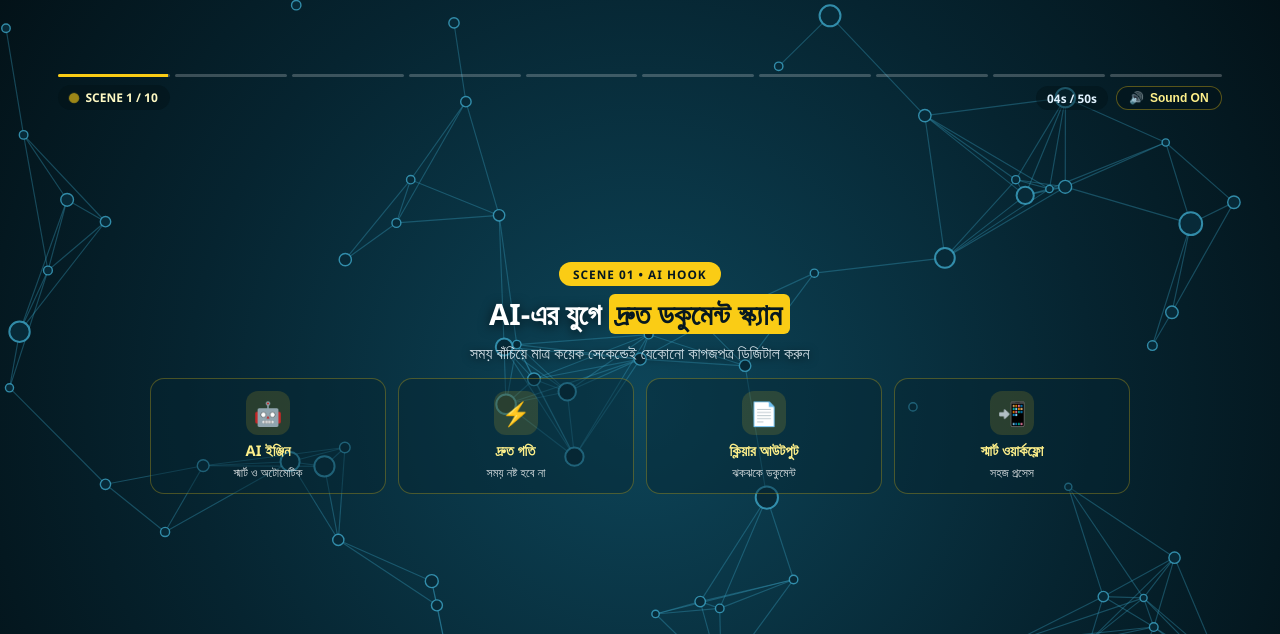
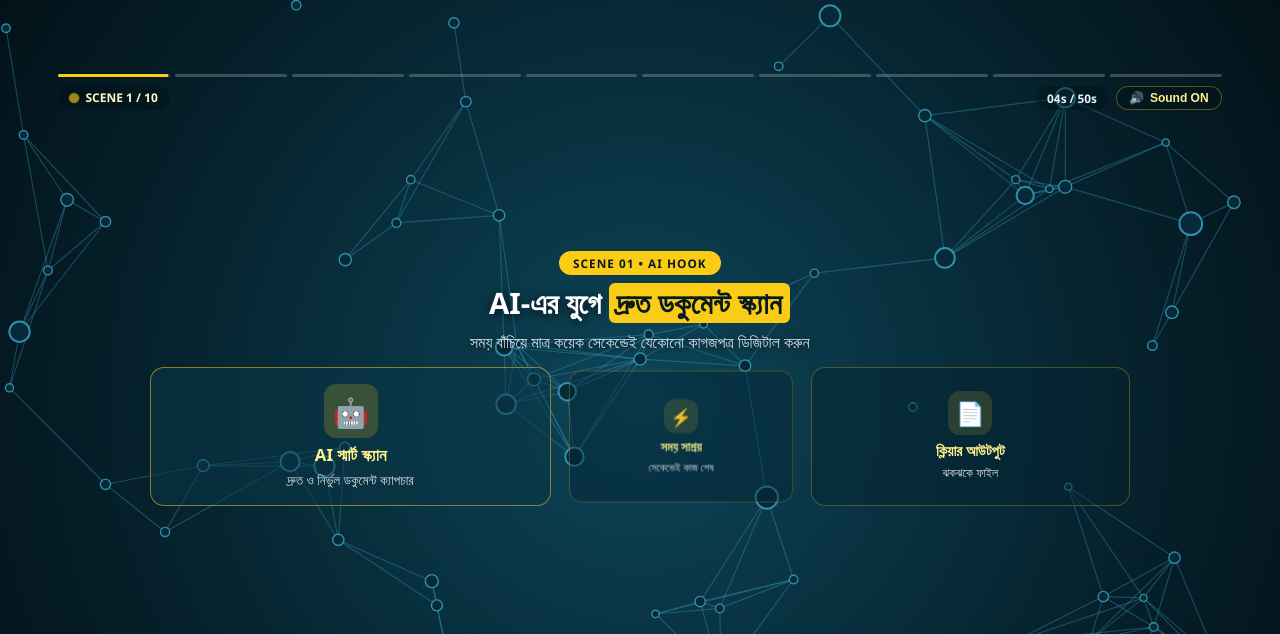
Before and after one commit to surveyor-saroar/Background, a plain HTML site: page index.html in a window 1280 px wide. Shown: the top 634 px of the page. Drawn offline with Linux system fonts and the light colour scheme.

Commit message:
Update index.html

```diff
--- a/index.html
+++ b/index.html
@@ -3,7 +3,7 @@
 <head>
     <meta charset="UTF-8">
     <meta name="viewport" content="width=device-width, initial-scale=1.0">
-    <title>AI ডকুমেন্ট স্ক্যানিং - Highlight & Typing Accent Stage</title>
+    <title>AI ডকুমেন্ট স্ক্যানিং - Asymmetric Cards & Shrink-Slide Stage</title>
     <style>
         * {
             margin: 0;
@@ -167,7 +167,7 @@
             text-align: center;
         }
 
-        /* ট্রানজিশন টাইপ: ক্রসফেড/ডিজলভ + পজিশন শিফট + স্কেল জুম + ফোকাস শিফট */
+        /* Shrink-and-Slide Exit + Incoming Entrance */
         .scene-layer {
             position: absolute;
             inset: 0;
@@ -179,12 +179,12 @@
             pointer-events: none;
 
             opacity: 0;
-            filter: blur(14px);
-            transform: translate3d(38px, 22px, 0) scale(0.91);
+            filter: blur(10px);
+            transform: translate3d(140px, 12px, 0) scale(0.84);
             transition:
-                opacity 0.62s cubic-bezier(0.22, 1, 0.36, 1),
-                filter 0.62s cubic-bezier(0.22, 1, 0.36, 1),
-                transform 0.62s cubic-bezier(0.22, 1, 0.36, 1);
+                opacity 0.55s cubic-bezier(0.22, 1, 0.36, 1),
+                filter 0.55s cubic-bezier(0.22, 1, 0.36, 1),
+                transform 0.58s cubic-bezier(0.22, 1, 0.36, 1);
             will-change: opacity, filter, transform;
         }
 
@@ -195,10 +195,11 @@
             pointer-events: auto;
         }
 
+        /* কার্ড ও লেখা ছোট হয়ে সাইডে সরে যাওয়ার বিদায়ী অবস্থা */
         .scene-layer.exiting {
             opacity: 0;
-            filter: blur(16px);
-            transform: translate3d(-38px, -18px, 0) scale(1.06);
+            filter: blur(8px);
+            transform: translate3d(-170px, -8px, 0) scale(0.66);
         }
 
         .scene-inner {
@@ -220,9 +221,9 @@
             padding: 4px 14px;
             border-radius: 99px;
             opacity: 0;
-            filter: blur(8px);
-            transform: translate3d(-16px, 10px, 0) scale(0.88);
-            transition: all 0.52s cubic-bezier(0.22, 1, 0.36, 1) 0.08s;
+            filter: blur(6px);
+            transform: translate3d(40px, 8px, 0) scale(0.85);
+            transition: all 0.48s cubic-bezier(0.22, 1, 0.36, 1) 0.08s;
         }
 
         .scene-layer.active .scene-badge {
@@ -231,7 +232,14 @@
             transform: translate3d(0, 0, 0) scale(1);
         }
 
-        /* টাইটেল ও Highlight Accent (মূল শব্দের নিচে/পেছনে হলুদ হাইলাইট বার) */
+        .scene-layer.exiting .scene-badge {
+            opacity: 0;
+            filter: blur(6px);
+            transform: translate3d(-90px, 0, 0) scale(0.68);
+            transition: all 0.45s cubic-bezier(0.22, 1, 0.36, 1);
+        }
+
+        /* টাইটেল ও Highlight Accent */
         .scene-heading {
             font-size: clamp(1.25rem, 2.3vw, 1.9rem);
             font-weight: 700;
@@ -239,15 +247,22 @@
             text-shadow: 0 2px 12px rgba(0, 0, 0, 0.75);
             line-height: 1.3;
             opacity: 0;
-            filter: blur(10px);
-            transform: translate3d(18px, 12px, 0) scale(0.94);
-            transition: all 0.55s cubic-bezier(0.22, 1, 0.36, 1) 0.14s;
+            filter: blur(8px);
+            transform: translate3d(55px, 10px, 0) scale(0.9);
+            transition: all 0.5s cubic-bezier(0.22, 1, 0.36, 1) 0.14s;
         }
 
         .scene-layer.active .scene-heading {
             opacity: 1;
             filter: blur(0px);
             transform: translate3d(0, 0, 0) scale(1);
+        }
+
+        .scene-layer.exiting .scene-heading {
+            opacity: 0;
+            filter: blur(8px);
+            transform: translate3d(-110px, 0, 0) scale(0.68);
+            transition: all 0.46s cubic-bezier(0.22, 1, 0.36, 1);
         }
 
         .accent-highlight {
@@ -284,9 +299,9 @@
             text-shadow: 0 2px 8px rgba(0, 0, 0, 0.75);
             max-width: 740px;
             opacity: 0;
-            filter: blur(8px);
-            transform: translate3d(0, 14px, 0) scale(0.95);
-            transition: all 0.55s cubic-bezier(0.22, 1, 0.36, 1) 0.18s;
+            filter: blur(6px);
+            transform: translate3d(45px, 10px, 0) scale(0.92);
+            transition: all 0.5s cubic-bezier(0.22, 1, 0.36, 1) 0.18s;
         }
 
         .scene-layer.active .scene-subtext {
@@ -295,42 +310,110 @@
             transform: translate3d(0, 0, 0) scale(1);
         }
 
-        /* কার্ড গ্রিড ও ভিজ্যুয়াল ব্যাজ */
+        .scene-layer.exiting .scene-subtext {
+            opacity: 0;
+            filter: blur(6px);
+            transform: translate3d(-95px, 0, 0) scale(0.7);
+            transition: all 0.45s cubic-bezier(0.22, 1, 0.36, 1);
+        }
+
+        /* ভিন্ন সাইজের কার্ড গ্রিড (Asymmetric / Varied Sizing) */
         .cards-grid {
             width: 100%;
             display: grid;
-            grid-template-columns: repeat(var(--cols, 4), 1fr);
+            grid-template-columns: repeat(12, 1fr);
             gap: 12px;
             margin-top: 6px;
+            align-items: stretch;
         }
 
         .info-card {
-            background: rgba(6, 36, 48, 0.42);
+            background: rgba(6, 36, 48, 0.44);
             border: 1px solid rgba(250, 204, 21, 0.28);
             border-radius: 14px;
-            padding: 12px 10px;
+            padding: 12px 12px;
             display: flex;
             flex-direction: column;
             align-items: center;
+            justify-content: center;
             gap: 5px;
+            grid-column: span var(--span, 4);
             opacity: 0;
-            filter: blur(10px);
-            transform: translate3d(0, 22px, 0) scale(0.9);
+            filter: blur(8px);
+            transform: translate3d(90px, 14px, 0) scale(0.82);
             transition:
-                opacity 0.55s cubic-bezier(0.22, 1, 0.36, 1),
-                filter 0.55s cubic-bezier(0.22, 1, 0.36, 1),
-                transform 0.55s cubic-bezier(0.22, 1, 0.36, 1);
+                opacity 0.5s cubic-bezier(0.22, 1, 0.36, 1),
+                filter 0.5s cubic-bezier(0.22, 1, 0.36, 1),
+                transform 0.54s cubic-bezier(0.22, 1, 0.36, 1);
         }
 
-        .info-card:nth-child(1) { transition-delay: 0.20s; transform: translate3d(-16px, 20px, 0) scale(0.9); }
-        .info-card:nth-child(2) { transition-delay: 0.24s; transform: translate3d(-6px, 22px, 0) scale(0.9); }
-        .info-card:nth-child(3) { transition-delay: 0.28s; transform: translate3d(6px, 22px, 0) scale(0.9); }
-        .info-card:nth-child(4) { transition-delay: 0.32s; transform: translate3d(16px, 20px, 0) scale(0.9); }
+        /* বড় ফিচার কার্ডের স্টাইল */
+        .info-card.size-lg {
+            background: rgba(10, 54, 72, 0.52);
+            border-color: rgba(250, 204, 21, 0.52);
+            padding: 16px 16px;
+        }
+
+        .info-card.size-lg .card-visual {
+            width: 54px;
+            height: 54px;
+            font-size: 1.8rem;
+            background: rgba(250, 204, 21, 0.2);
+        }
+
+        .info-card.size-lg .card-title {
+            font-size: 1.05rem;
+        }
+
+        .info-card.size-lg .card-desc {
+            font-size: 0.84rem;
+        }
+
+        /* ছোট কার্ডের স্টাইল */
+        .info-card.size-sm {
+            padding: 10px 8px;
+            opacity: 0.94;
+        }
+
+        .info-card.size-sm .card-visual {
+            width: 36px;
+            height: 36px;
+            font-size: 1.15rem;
+        }
+
+        .info-card.size-sm .card-title {
+            font-size: 0.82rem;
+        }
+
+        .info-card.size-sm .card-desc {
+            font-size: 0.7rem;
+        }
+
+        .info-card:nth-child(1) { transition-delay: 0.16s; }
+        .info-card:nth-child(2) { transition-delay: 0.21s; }
+        .info-card:nth-child(3) { transition-delay: 0.26s; }
+        .info-card:nth-child(4) { transition-delay: 0.31s; }
 
         .scene-layer.active .info-card {
             opacity: 1;
             filter: blur(0px);
             transform: translate3d(0, 0, 0) scale(1);
+        }
+
+        .scene-layer.active .info-card.size-sm {
+            opacity: 0.92;
+            transform: translate3d(0, 0, 0) scale(0.95);
+        }
+
+        /* বিদায়ী অবস্থায় কার্ডগুলো ছোট হয়ে পাশে সরে যাওয়া */
+        .scene-layer.exiting .info-card {
+            opacity: 0;
+            filter: blur(8px);
+            transform: translate3d(-140px, -6px, 0) scale(0.62);
+            transition:
+                opacity 0.44s cubic-bezier(0.22, 1, 0.36, 1),
+                filter 0.44s cubic-bezier(0.22, 1, 0.36, 1),
+                transform 0.46s cubic-bezier(0.22, 1, 0.36, 1);
         }
 
         .card-visual {
@@ -388,7 +471,6 @@
             gap: 5px 7px;
         }
 
-        /* মূল শব্দের নিচে/পেছনে হলুদ হাইলাইট বার + টাইপিং অ্যাকসেন্ট */
         .k-word {
             position: relative;
             color: rgba(255, 255, 255, 0.62);
@@ -401,7 +483,6 @@
             display: inline-block;
         }
 
-        /* শব্দের পেছনে/নিচে সলিড হলুদ হাইলাইট বার */
         .k-word::after {
             content: "";
             position: absolute;
@@ -441,7 +522,6 @@
             border-radius: 6px;
         }
 
-        /* টাইপিং কার্সর অ্যাকসেন্ট */
         .typing-caret {
             display: inline-block;
             width: 3px;
@@ -464,7 +544,6 @@
             color: rgba(255, 255, 255, 0.6);
         }
 
-        /* প্লে/পজ টাচ ফিডব্যাক */
         .touch-feedback {
             position: absolute;
             top: 50%;
@@ -517,7 +596,7 @@
             </div>
         </header>
 
-        <!-- ক্রসফেড / ডিজলভ ও ফোকাস শিফট ভিউপোর্ট -->
+        <!-- Shrink-and-Slide Exit + Incoming Entrance ভিউপোর্ট -->
         <section class="visual-viewport" id="visualViewport"></section>
 
         <!-- ১টি নিচের কারাওকে + টাইপিং অ্যাকসেন্ট ক্যাপশন বক্স -->
@@ -528,9 +607,7 @@
     </main>
 
     <script>
-        /* =====================================================================
-           ১. নেটওয়ার্ক নোড ব্যাকগ্রাউন্ড ক্যানভাস
-           ===================================================================== */
+        /* ১. নেটওয়ার্ক নোড ব্যাকগ্রাউন্ড ক্যানভাস */
         const canvas = document.getElementById('networkCanvas');
         const ctx = canvas.getContext('2d');
         let width, height, nodes = [];
@@ -596,9 +673,7 @@
         initNetwork();
         animateNetwork();
 
-        /* =====================================================================
-           ২. Web Audio API সাউন্ড ইঞ্জিন (প্রোগ্রেস টিক ও ব্যাকগ্রাউন্ড সাউন্ড ছাড়া)
-           ===================================================================== */
+        /* ২. Web Audio API সাউন্ড ইঞ্জিন */
         class StageSoundEngine {
             constructor() {
                 this.ctx = null;
@@ -721,7 +796,9 @@
         }
 
         /* =====================================================================
-           ৩. ১০টি সিন (কার্ড, টাইটেল, ভিজ্যুয়াল ও আইকন + Highlight Accent)
+           ৩. ১০টি সিন (ভিন্ন সাইজের কার্ড ও ভিজ্যুয়াল; ক্যাপশন ও ৫s সময় অপরিবর্তিত)
+           span: 12-column grid অনুযায়ী (যেমন 6 = অর্ধেক, 4 = এক-তৃতীয়াংশ, 3 = এক-চতুর্থাংশ)
+           size: 'lg' (বড়), 'md' (মাঝারি), 'sm' (ছোট)
            ===================================================================== */
         const scenes = [
             {
@@ -732,10 +809,9 @@
                 subtext: "সময় বাঁচিয়ে মাত্র কয়েক সেকেন্ডেই যেকোনো কাগজপত্র ডিজিটাল করুন",
                 duration: 5000,
                 cards: [
-                    { visual: "🤖", title: "AI ইঞ্জিন", desc: "স্মার্ট ও অটোমেটিক" },
-                    { visual: "⚡", title: "দ্রুত গতি", desc: "সময় নষ্ট হবে না" },
-                    { visual: "📄", title: "ক্লিয়ার আউটপুট", desc: "ঝকঝকে ডকুমেন্ট" },
-                    { visual: "📲", title: "স্মার্ট ওয়ার্কফ্লো", desc: "সহজ প্রসেস" }
+                    { visual: "🤖", title: "AI স্মার্ট স্ক্যান", desc: "দ্রুত ও নির্ভুল ডকুমেন্ট ক্যাপচার", span: 5, size: "lg" },
+                    { visual: "⚡", title: "সময় সাশ্রয়", desc: "সেকেন্ডেই কাজ শেষ", span: 3, size: "sm" },
+                    { visual: "📄", title: "ক্লিয়ার আউটপুট", desc: "ঝকঝকে ফাইল", span: 4, size: "md" }
                 ],
                 caption: "এখন AI-এর যুগ! একটি ডকুমেন্ট স্ক্যান করতে আর সময় নষ্ট করার প্রয়োজন নেই।"
             },
@@ -747,9 +823,9 @@
                 subtext: "দোকানে বা স্ক্যানারের কাছে যাওয়ার কোনো প্রয়োজন নেই",
                 duration: 5000,
                 cards: [
-                    { visual: "📱", title: "মোবাইল ক্যামেরা", desc: "হাতের মুঠোয় সমাধান" },
-                    { visual: "🪪", title: "আইডি ও ফর্ম", desc: "সহজেই স্ক্যান করুন" },
-                    { visual: "🧾", title: "রসিদ ও নোট", desc: "দ্রুত সংরক্ষণ করুন" }
+                    { visual: "📱", title: "পকেট স্ক্যানার", desc: "যেকোনো স্মার্টফোনেই সহজ ও দ্রুত সমাধান", span: 6, size: "lg" },
+                    { visual: "🪪", title: "আইডি কার্ড", desc: "সহজ স্ক্যান", span: 3, size: "sm" },
+                    { visual: "🧾", title: "বিল ও রসিদ", desc: "দ্রুত সংরক্ষণ", span: 3, size: "sm" }
                 ],
                 caption: "আপনার হাতে থাকা স্মার্টফোন দিয়েই খুব সহজে স্ক্যান করতে পারবেন যেকোনো কাগজপত্র।"
             },
@@ -761,8 +837,8 @@
                 subtext: "আপনার ফোনে থাকা Google Drive অ্যাপটি ওপেন করুন",
                 duration: 5000,
                 cards: [
-                    { visual: "🔺", title: "Drive অ্যাপ", desc: "হোম স্ক্রিন থেকে খুলুন" },
-                    { visual: "☁️", title: "ক্লাউড স্টোরেজ", desc: "ফাইল সুরক্ষিত থাকে" }
+                    { visual: "🔺", title: "Google Drive অ্যাপ", desc: "হোম স্ক্রিন বা অ্যাপ ড্রয়ার থেকে ওপেন করুন", span: 8, size: "lg" },
+                    { visual: "☁️", title: "ক্লাউড সিঙ্ক", desc: "ফাইল নিরাপদ", span: 4, size: "sm" }
                 ],
                 caption: "প্রথমে আপনার ফোনে Google Drive অ্যাপটি ওপেন করুন।"
             },
@@ -774,8 +850,8 @@
                 subtext: "নিচের প্লাস (+) আইকনে ট্যাপ করে Scan অপশনে ক্লিক করুন",
                 duration: 5000,
                 cards: [
-                    { visual: "➕", title: "প্লাস (+) আইকন", desc: "নিচের ডান কোণায়" },
-                    { visual: "📷", title: "Scan অপশন", desc: "স্ক্যান মোড চালু করুন" }
+                    { visual: "➕", title: "প্লাস (+) আইকন", desc: "নিচের কোণায় ট্যাপ", span: 4, size: "sm" },
+                    { visual: "📷", title: "Scan অপশন বেছে নিন", desc: "সরাসরি ক্যামেরা স্ক্যান মোড চালু হবে", span: 8, size: "lg" }
                 ],
                 caption: "এরপর নিচের প্লাস (+) আইকনে ক্লিক করুন এবং Scan অপশনটি বেছে নিন।"
             },
@@ -787,8 +863,8 @@
                 subtext: "ভালো আলো ও পরিষ্কার ফ্রেমে কাগজটি স্থির রাখুন",
                 duration: 5000,
                 cards: [
-                    { visual: "💡", title: "পর্যাপ্ত আলো", desc: "লেখা স্পষ্ট আসবে" },
-                    { visual: "📐", title: "সঠিক অ্যাঙ্গেল", desc: "চার কোণা ফ্রেমে রাখুন" }
+                    { visual: "📄", title: "ক্যামেরার সামনে ডকুমেন্ট", desc: "কাগজটি সমতল রেখে সোজা ফ্রেমে ধরুন", span: 7, size: "lg" },
+                    { visual: "💡", title: "ভালো আলো", desc: "স্পষ্ট লেখা", span: 5, size: "sm" }
                 ],
                 caption: "এবার যে ডকুমেন্টটি স্ক্যান করবেন, সেটি ক্যামেরার সামনে ধরুন।"
             },
@@ -800,8 +876,8 @@
                 subtext: "অ্যাপটি স্বয়ংক্রিয়ভাবে ডকুমেন্টের চারপাশ শনাক্ত করে নেবে",
                 duration: 5000,
                 cards: [
-                    { visual: "📸", title: "ক্যাপচার", desc: "ক্যামেরা দিয়ে ছবি তুলুন" },
-                    { visual: "🎯", title: "চারপাশ শনাক্ত", desc: "স্বয়ংক্রিয় বর্ডার সিলেকশন" }
+                    { visual: "📸", title: "ছবি তুলুন", desc: "শাটার চাপুন", span: 4, size: "sm" },
+                    { visual: "🎯", title: "স্বয়ংক্রিয় চারপাশ শনাক্তকরণ", desc: "AI নিজে থেকেই ডকুমেন্টের বর্ডার ধরে নেবে", span: 8, size: "lg" }
                 ],
                 caption: "ক্যামেরা দিয়ে ছবি তুলুন। অ্যাপটি স্বয়ংক্রিয়ভাবে ডকুমেন্টের চারপাশ শনাক্ত করে নেবে।"
             },
@@ -813,8 +889,9 @@
                 subtext: "চারপাশ কেটে নিন এবং কালার বা ব্ল্যাক অ্যান্ড হোয়াইট ফিল্টার দিন",
                 duration: 5000,
                 cards: [
-                    { visual: "✂️", title: "Crop টুল", desc: "চারপাশ নিখুঁত করুন" },
-                    { visual: "🎨", title: "কালার ফিল্টার", desc: "কালার বা সাদা-কালো" }
+                    { visual: "✂️", title: "Crop টুল", desc: "চারপাশ নিখুঁত করুন", span: 4, size: "md" },
+                    { visual: "🎨", title: "কালার ও B&W ফিল্টার", desc: "প্রয়োজন অনুযায়ী সেরা লুক দিন", span: 5, size: "lg" },
+                    { visual: "✨", title: "ক্লিয়ার ভিউ", desc: "সহজে পঠনযোগ্য", span: 3, size: "sm" }
                 ],
                 caption: "প্রয়োজনে ছবির চারপাশ Crop করে নিন এবং কালার বা ব্ল্যাক অ্যান্ড হোয়াইট ফিল্টার ব্যবহার করুন।"
             },
@@ -826,8 +903,8 @@
                 subtext: "এক ক্লিকেই আপনার ডকুমেন্টটি সংরক্ষিত হয়ে যাবে",
                 duration: 5000,
                 cards: [
-                    { visual: "🔎", title: "প্রিভিউ চেক", desc: "সব ঠিক আছে কি না দেখুন" },
-                    { visual: "💾", title: "Save করুন", desc: "ডকুমেন্ট সেভ হয়ে যাবে" }
+                    { visual: "🔎", title: "প্রিভিউ চেক", desc: "লেখাগুলো ঠিক আছে কি না দেখুন", span: 4, size: "sm" },
+                    { visual: "💾", title: "Save বাটনে ক্লিক", desc: "ডকুমেন্ট সাথে সাথে সেভ হয়ে যাবে", span: 8, size: "lg" }
                 ],
                 caption: "সবকিছু ঠিক থাকলে Save বাটনে ক্লিক করুন।"
             },
@@ -839,9 +916,9 @@
                 subtext: "WhatsApp, Messenger কিংবা ইমেইলে মুহূর্তেই পাঠাতে পারবেন",
                 duration: 5000,
                 cards: [
-                    { visual: "📑", title: "PDF ফাইল", desc: "সহজ ও পরিচ্ছন্ন ফরম্যাট" },
-                    { visual: "💬", title: "WhatsApp / Messenger", desc: "দ্রুত শেয়ার করুন" },
-                    { visual: "📧", title: "ইমেইল", desc: "সহজে পাঠিয়ে দিন" }
+                    { visual: "📑", title: "রেডি PDF ফাইল", desc: "ডকুমেন্ট স্বয়ংক্রিয়ভাবে PDF-এ রূপান্তর হবে", span: 6, size: "lg" },
+                    { visual: "💬", title: "WhatsApp / Messenger", desc: "দ্রুত শেয়ার", span: 3, size: "sm" },
+                    { visual: "📧", title: "ইমেইল", desc: "সহজে পাঠান", span: 3, size: "sm" }
                 ],
                 caption: "ব্যস! আপনার ডকুমেন্টটি PDF ফাইলে তৈরি হয়ে যাবে। এখন চাইলে WhatsApp, Messenger কিংবা ইমেইলে পাঠাতে পারবেন।"
             },
@@ -854,9 +931,9 @@
                 duration: 5000,
                 isEnding: true,
                 cards: [
-                    { visual: "⏱️", title: "কয়েক সেকেন্ডেই", desc: "দ্রুত ডকুমেন্ট স্ক্যান" },
-                    { visual: "👍", title: "লাইক ও শেয়ার", desc: "সহজ টিপস ছড়িয়ে দিন" },
-                    { visual: "🔔", title: "পেজ ফলো করুন", desc: "নতুন টিপস পেতে যুক্ত থাকুন" }
+                    { visual: "⏱️", title: "কয়েক সেকেন্ডেই", desc: "দ্রুত স্ক্যান", span: 3, size: "sm" },
+                    { visual: "🔔", title: "পেজ ফলো করে সঙ্গে থাকুন", desc: "নতুন AI ও টেক টিপস সবার আগে পেতে যুক্ত থাকুন", span: 6, size: "lg" },
+                    { visual: "👍", title: "শেয়ার করুন", desc: "উপকারী ট্রিক", span: 3, size: "sm" }
                 ],
                 caption: "মাত্র কয়েক সেকেন্ডেই ডকুমেন্ট স্ক্যান করার এই সহজ ট্রিকটি কাজে লাগান। এমন আরও টিপস পেতে পেজটি ফলো করে সংঙ্গে থাকুন"
             }
@@ -904,7 +981,7 @@
             layer.className = 'scene-layer';
 
             const cardsHTML = scene.cards.map(c => `
-                <div class="info-card">
+                <div class="info-card size-${c.size || 'md'}" style="--span: ${c.span || 4};">
                     <div class="card-visual">${c.visual}</div>
                     <div class="card-title">${c.title}</div>
                     <div class="card-desc">${c.desc}</div>
@@ -918,7 +995,7 @@
                         ${scene.headingBefore}<span class="accent-highlight">${scene.headingAccent}</span>${scene.headingAfter}
                     </h1>
                     <p class="scene-subtext">${scene.subtext}</p>
-                    <div class="cards-grid" style="--cols: ${scene.cards.length};">${cardsHTML}</div>
+                    <div class="cards-grid">${cardsHTML}</div>
                 </div>
             `;
             return layer;
@@ -936,13 +1013,14 @@
             statusText.textContent = `SCENE ${index + 1} / ${scenes.length}`;
             soundEngine.playTransitionWhoosh();
 
+            // পুরোনো সিনের কার্ড ও লেখা ছোট হয়ে পাশে সরে যাবে, সাথে সাথেই নতুন সিন ঢুকবে
             if (activeLayerEl) {
                 const oldLayer = activeLayerEl;
                 oldLayer.classList.remove('active');
                 oldLayer.classList.add('exiting');
                 setTimeout(() => {
                     if (oldLayer.parentNode) oldLayer.remove();
-                }, 680);
+                }, 560);
             }
 
             const newLayer = createSceneLayer(scene);
```
